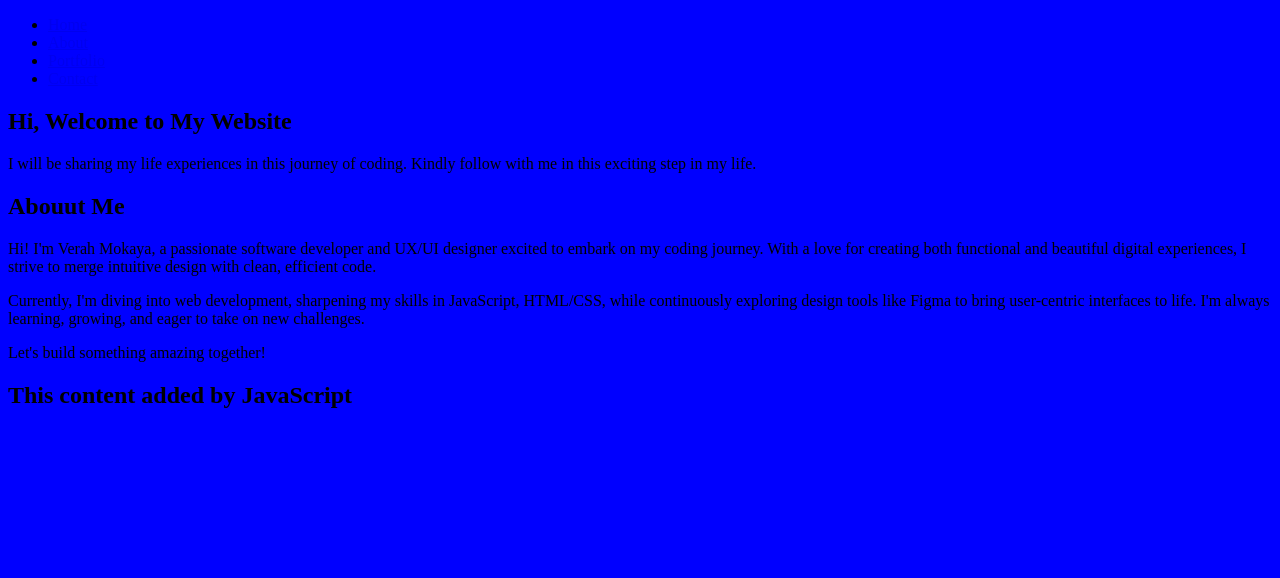
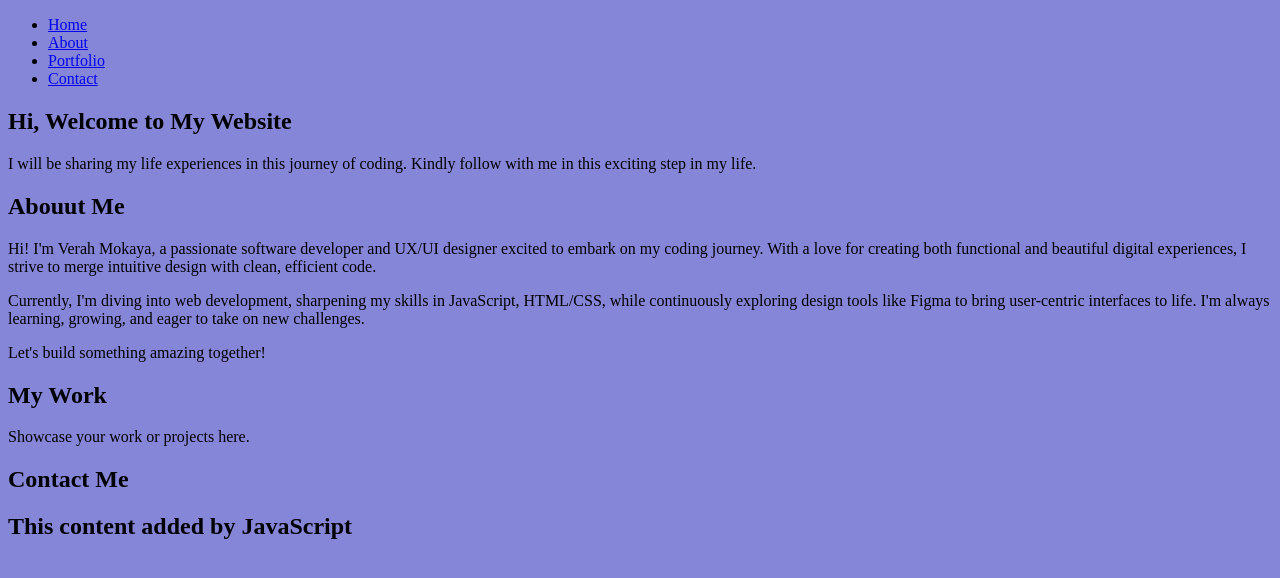
Before and after one commit to Kemmytheboss/Kemmy_thee_boss, a plain HTML site: page index.html in a window 1280 px wide. Drawn offline with Linux system fonts and the light colour scheme.

```diff
--- a/index.html
+++ b/index.html
@@ -25,9 +25,15 @@
         <h2>Abouut Me</h2>
         <p>Hi! I'm Verah Mokaya, a passionate software developer and UX/UI designer excited to embark on my coding journey. With a love for creating both functional and beautiful digital experiences, I strive to merge intuitive design with clean, efficient code. </p>
         <p> Currently, I'm diving into web development, sharpening my skills in JavaScript, HTML/CSS, while continuously exploring design tools like Figma to bring user-centric interfaces to life. I'm always learning, growing, and eager to take on new challenges.</p>
-        <p>Let's build something amazing together!
+        <p>Let's build something amazing together!</p>
+    </section>
+    <section id="portfolio">
+        <h2>My Work</h2>
+        <p>Showcase your work or projects here.</p>
+    </section>
 
-        </p>
+    <section id="contact">
+        <h2>Contact Me</h2>
     </section>
     <script src="script.js"></script>
   </body>
--- a/style.css
+++ b/style.css
@@ -1,3 +1,3 @@
 body{
-    background: blue;
+    background: rgb(134, 134, 216);
 }
```
